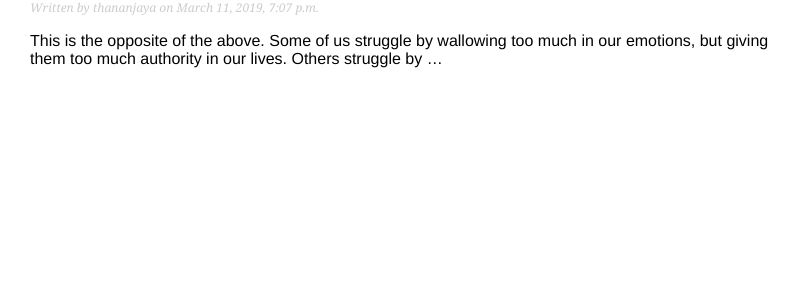
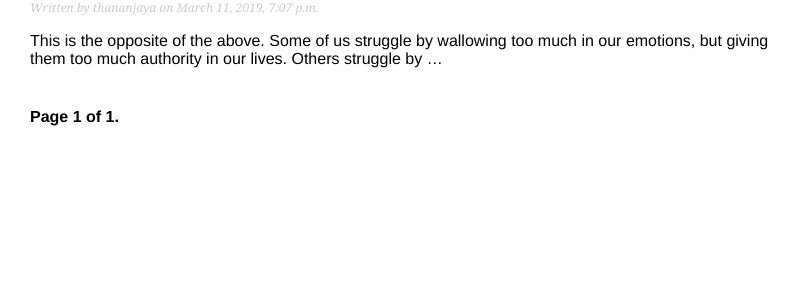
Before and after one commit to Thananjaya/blog_using_django, a Django app: page /blog/ in a window 1280 px wide. Shown: the part 261-561 px from the top of the page, without its empty margins (0-801 px from the left). Run offline with Django 3.2, Linux system fonts and the light colour scheme; data comes from the database, SQL or seed files in the repository.

Commit message:
pagination been added

```diff
--- a/blog/templates/blog/post/index.html
+++ b/blog/templates/blog/post/index.html
@@ -15,4 +15,5 @@
 		</p>
 		{{ post.body|truncatewords:30|linebreaks }}
 	{% endfor %}
+  {% include "pagination.html" with page=posts %}
 {% endblock %}
--- /dev/null
+++ b/blog/templates/pagination.html
@@ -0,0 +1,13 @@
+<div class="pagination">
+  <span class="step-links">
+    {% if page.has_previous %}
+      <a href="?page={{ page.previous_page_number }}">Previous</a>
+    {% endif %}
+    <span class="current">
+      Page {{ page.number }} of {{ page.paginator.num_pages }}.
+    </span>
+      {% if page.has_next %}
+        <a href="?page={{ page.next_page_number }}">Next</a>
+      {% endif %}
+  </span>
+</div>
--- a/blog/views.py
+++ b/blog/views.py
@@ -1,20 +1,29 @@
 from django.shortcuts import render, get_object_or_404
+from django.core.paginator import Paginator, EmptyPage, PageNotAnInteger
 from .models import Post
 
 def post_index(request):
 	"""
-		returns list of publoshed posts
+		returns list of published posts
 
 		arguement:
 			request: http request
 	"""
-	posts = Post.published.all()
-	return render(request, 'blog/post/index.html', { 'posts': posts })
+	post_lists = Post.published.all()
+	paginator = Paginator(post_lists, 5)
+	page_number = request.GET.get('page')
+	try:
+		posts = paginator.page(page_number)
+	except EmptyPage:
+		posts = paginator.page(1)
+	except PageNotAnInteger:
+		posts = paginator.page(paginator.num_pages)
+	return render(request, 'blog/post/index.html', { 'posts': posts, 'page': page_number })
 
 
 def post_show(request, year, month, day, post):
 	"""
-		returns a detailed information about a partivular post
+		returns a detailed information about a particular post
 
 		arguements:
 			request: http request
```
